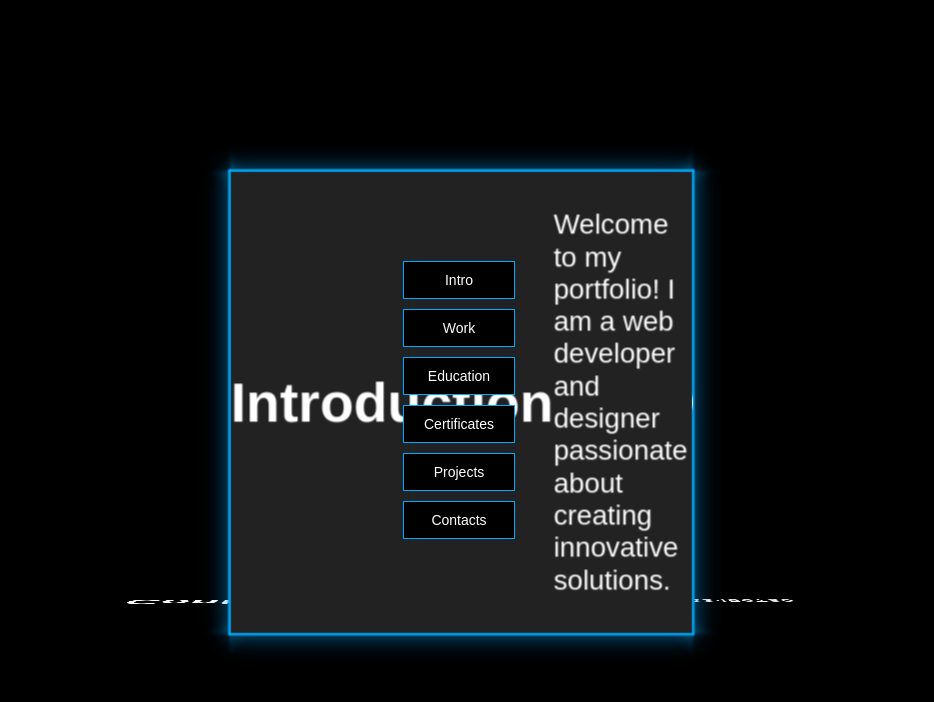
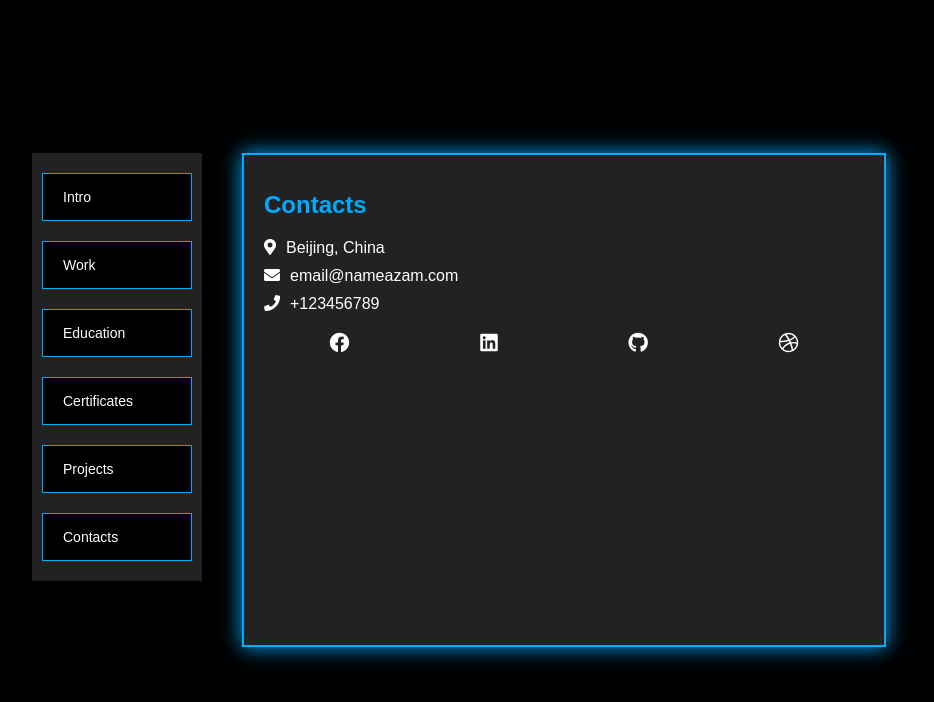
Before and after one commit to Kk893/portpolio, a plain HTML site: page index.html in a window 1280 px wide. Shown: the whole page, without its empty margins (181-1115 px from the left). Drawn offline with Linux system fonts and the light colour scheme.

Commit message:
Update index.html

```diff
--- a/index.html
+++ b/index.html
@@ -2,7 +2,7 @@
 <head>
     <meta charset="UTF-8">
     <meta name="viewport" content="width=device-width, initial-scale=1.0">
-    <title>3D Cube Portfolio</title>
+    <title>Contact Page</title>
     <link rel="stylesheet" href="https://cdnjs.cloudflare.com/ajax/libs/font-awesome/5.15.3/css/all.min.css">
     <style>
         body {
@@ -11,102 +11,96 @@
             background-color: black;
             color: white;
             display: flex;
+            height: 100vh;
             justify-content: center;
             align-items: center;
-            height: 100vh;
-            perspective: 1500px; /* Adds depth for 3D effect */
         }
-        .cube {
-            position: relative;
-            width: 400px;
-            height: 400px;
-            transform-style: preserve-3d;
-            transform: rotateX(0deg) rotateY(0deg);
-            transition: transform 1s ease;
+        .container {
+            display: flex;
+            align-items: flex-start;
+            justify-content: center;
+            width: 80%;
+            perspective: 1500px; /* Adds depth to the 3D effect */
         }
-        .cube-face {
-            position: absolute;
-            width: 400px;
-            height: 400px;
-            background-color: #222;
-            border: 2px solid #00aaff;
-            display: flex;
-            justify-content: center;
-            align-items: center;
-            color: white;
-            font-size: 24px;
-            box-shadow: 0 0 20px rgba(0, 170, 255, 0.6);
-        }
-        /* Position each face of the cube */
-        .front  { transform: rotateY(  0deg) translateZ(200px); }
-        .back   { transform: rotateY(180deg) translateZ(200px); }
-        .left   { transform: rotateY(-90deg) translateZ(200px); }
-        .right  { transform: rotateY( 90deg) translateZ(200px); }
-        .top    { transform: rotateX( 90deg) translateZ(200px); }
-        .bottom { transform: rotateX(-90deg) translateZ(200px); }
-
-        /* Sidebar and content positioning */
         .sidebar {
-            position: absolute;
-            top: 50%;
-            left: 50%;
-            transform: translate(-50%, -50%);
             display: flex;
             flex-direction: column;
-            gap: 10px;
-            z-index: 10;
+            margin-right: 20px;
+            padding: 10px;
+            width: 150px;
+            background-color: #222;
         }
         .sidebar button {
             background-color: black;
             color: white;
             border: 1px solid #00aaff;
-            padding: 10px 20px;
+            padding: 15px 20px;
+            margin: 10px 0;
             cursor: pointer;
+            text-align: left;
             font-size: 14px;
-            transition: background-color 0.3s;
+            width: 100%;
         }
         .sidebar button:hover {
             background-color: #00aaff;
         }
+        .content {
+            position: relative;
+            width: 600px;
+            height: 450px;
+            border: 2px solid #00aaff;
+            padding: 20px;
+            box-shadow: 0 0 20px #00aaff;
+            margin-left: 20px;
+            background-color: #222;
+            transition: transform 1s ease, opacity 1s ease;
+            transform-style: preserve-3d;
+        }
+        .content h1 {
+            color: #00aaff;
+            font-size: 24px;
+            margin-bottom: 20px;
+        }
+        .content p {
+            margin: 10px 0;
+        }
+        .content .icon {
+            margin-right: 10px;
+        }
+        .content .social-icons {
+            display: flex;
+            justify-content: space-around;
+            margin-top: 20px;
+        }
+        .content .social-icons a {
+            color: white;
+            font-size: 20px;
+        }
     </style>
 </head>
 <body>
-
+    <div class="container">
         <div class="sidebar">
-    <button onclick="rotateCube('intro')">Intro</button>
-    <button onclick="rotateCube('work')">Work</button>
-    <button onclick="rotateCube('education')">Education</button>
-    <button onclick="rotateCube('certificates')">Certificates</button>
-    <button onclick="rotateCube('projects')">Projects</button>
-    <button onclick="rotateCube('contacts')">Contacts</button>
+            <button onclick="showContent('intro')">Intro</button>
+            <button onclick="showContent('work')">Work</button>
+            <button onclick="showContent('education')">Education</button>
+            <button onclick="showContent('certificates')">Certificates</button>
+            <button onclick="showContent('projects')">Projects</button>
+            <button onclick="showContent('contacts')">Contacts</button>
         </div>
-
-<div class="cube" id="cube">
-    <div class="cube-face front" id="intro">
-        <h1>Introduction</h1>
-        <p>Welcome to my portfolio! I am a web developer and designer passionate about creating innovative solutions.</p>
+        <div class="content" id="content-box">
+            <h1 id="content-title">Contacts</h1>
+            <div id="content-body">
+                <p><i class="fas fa-map-marker-alt icon"></i><span>Beijing, China</span></p>
+                <p><i class="fas fa-envelope icon"></i><span>email@nameazam.com</span></p>
+                <p><i class="fas fa-phone icon"></i><span>+123456789</span></p>
+                <div class="social-icons">
+                    <a href="#"><i class="fab fa-facebook"></i></a>
+                    <a href="#"><i class="fab fa-linkedin"></i></a>
+                    <a href="#"><i class="fab fa-github"></i></a>
+                    <a href="#"><i class="fab fa-dribbble"></i></a>
                 </div>
-    <div class="cube-face back" id="work">
-        <h1>Work</h1>
-        <p>I have worked with companies in the tech industry, building scalable applications and websites.</p>
             </div>
-    <div class="cube-face left" id="education">
-        <h1>Education</h1>
-        <p>I graduated with a degree in Computer Science from XYZ University, where I gained deep knowledge in programming and software engineering.</p>
-    </div>
-    <div class="cube-face right" id="certificates">
-        <h1>Certificates</h1>
-        <p>I have certifications in Full-Stack Development, Data Science, and Ethical Hacking from recognized institutions.</p>
-    </div>
-    <div class="cube-face top" id="projects">
-        <h1>Projects</h1>
-        <p>Check out my projects, which include web apps, APIs, and mobile apps. I love building useful tools that solve real-world problems.</p>
-    </div>
-    <div class="cube-face bottom" id="contacts">
-        <h1>Contacts</h1>
-        <p><i class="fas fa-map-marker-alt"></i> Beijing, China</p>
-        <p><i class="fas fa-envelope"></i> email@nameazam.com</p>
-        <p><i class="fas fa-phone"></i> +123456789</p>
         </div>
     </div>
 
@@ -135,35 +129,26 @@
             },
             contacts: {
                 title: "Contacts",
-            body: "<p><i class='fas fa-map-marker-alt'></i><span>Beijing, China</span></p><p><i class='fas fa-envelope'></i><span>email@nameazam.com</span></p><p><i class='fas fa-phone'></i><span>+123456789</span></p>"
+                body: "<p><i class='fas fa-map-marker-alt icon'></i><span>Beijing, China</span></p><p><i class='fas fa-envelope icon'></i><span>email@nameazam.com</span></p><p><i class='fas fa-phone icon'></i><span>+123456789</span></p><div class='social-icons'><a href='#'><i class='fab fa-facebook'></i></a><a href='#'><i class='fab fa-linkedin'></i></a><a href='#'><i class='fab fa-github'></i></a><a href='#'><i class='fab fa-dribbble'></i></a></div>"
             }
         };
 
-    // Function to rotate cube and show the selected content
-    function rotateCube(section) {
-        const cube = document.getElementById('cube');
-        const selectedFace = document.getElementById(section);
-        const contentTitle = contentData[section].title;
-        const contentBody = contentData[section].body;
+        // Function to display content dynamically with animation
+        function showContent(section) {
+            const content = contentData[section];
 
-        // Rotate the cube to show the selected section
-        const faces = {
-            intro: 'rotateY(  0deg)',
-            work: 'rotateY(180deg)',
-            education: 'rotateY(-90deg)',
-            certificates: 'rotateY( 90deg)',
-            projects: 'rotateX( 90deg)',
-            contacts: 'rotateX(-90deg)'
-        };
+            // Adding 3D transformation with rotation on each click
+            const contentBox = document.getElementById("content-box");
+            contentBox.style.transform = 'rotateY(180deg)'; // Rotate the content box for 3D effect
 
-        cube.style.transform = faces[section];
+            setTimeout(() => {
+                document.getElementById("content-title").textContent = content.title;
+                document.getElementById("content-body").innerHTML = content.body;
 
-        // Change the content dynamically after the cube rotation
-        setTimeout(() => {
-            selectedFace.innerHTML = `<h1>${contentTitle}</h1>${contentBody}`;
-        }, 1000);  // Wait for the cube rotation animation
+                // Reset the rotation to 0 to make the content box return to its normal position
+                contentBox.style.transform = 'rotateY(0deg)';
+            }, 1000); // Delay to make the rotation visible during content change
         }
     </script>
-
 </body>
 </html>
```
Lines whose indentation alone changed are shown as unchanged.
